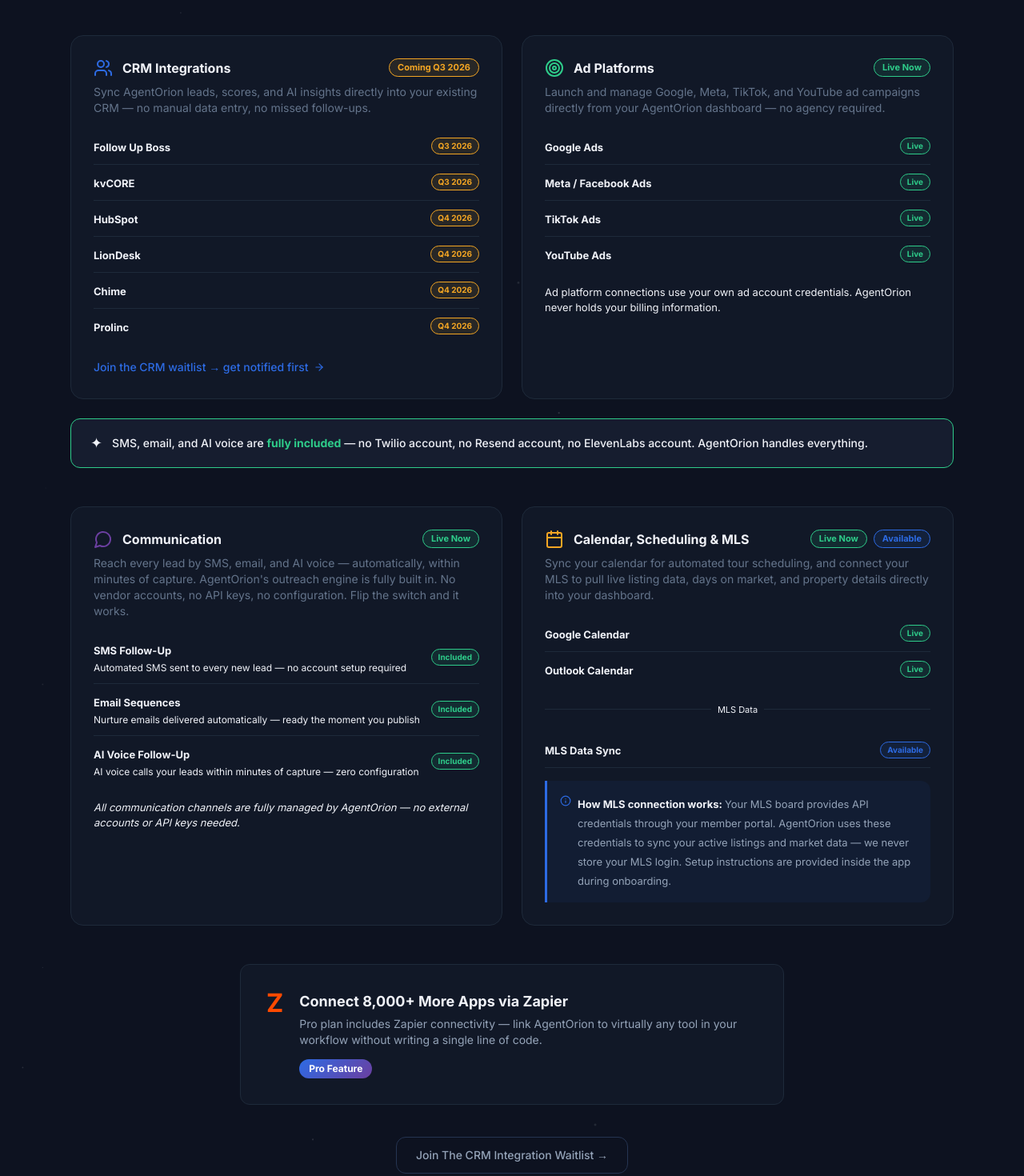
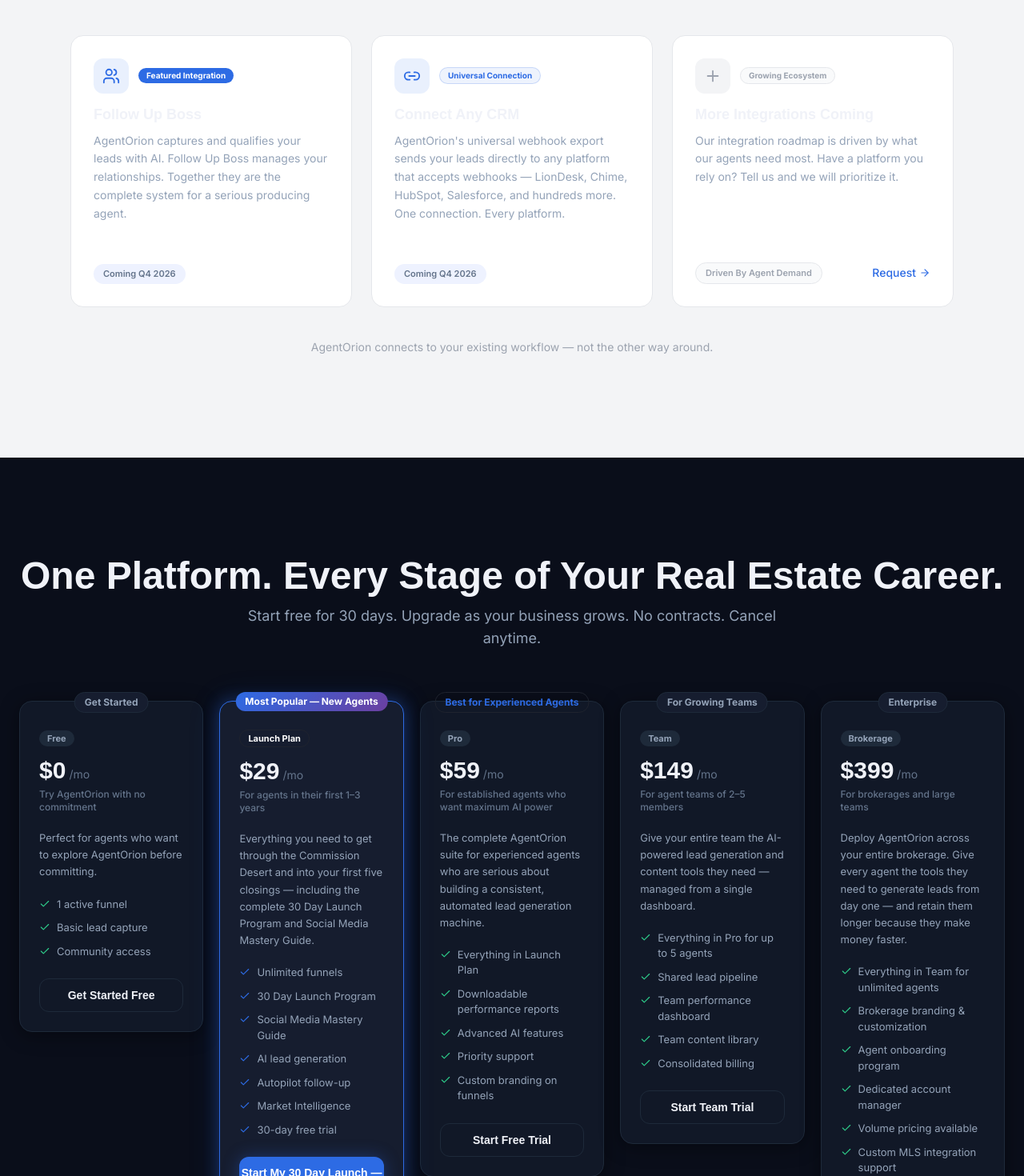
Before and after one commit to farukhsaleem135/agentorionv3, a React (Vite) app: page /landing in a window 1280 px wide. Shown: the part 8220-9690 px from the top of the page at 80% size. Built offline with nearby package versions, Linux system fonts and the light colour scheme; a web font is replaced by a local one.

Commit message:
Refactored integrations section
Co-authored-by: detskyline <218348627+detskyline@users.noreply.github.com>

```diff
--- a/src/components/landing/IntegrationsSection.tsx
+++ b/src/components/landing/IntegrationsSection.tsx
@@ -1,6 +1,5 @@
 import { motion } from "framer-motion";
-import { Users, Target, MessageCircle, Calendar, Info, ArrowRight } from "lucide-react";
-import StarField from "./StarField";
+import { Users, Link2, Plus, ArrowRight } from "lucide-react";
 
 const fadeUp = {
   initial: { opacity: 0, y: 30 },
@@ -9,249 +8,121 @@ const fadeUp = {
   transition: { duration: 0.5 },
 };
 
-interface Integration {
-  name: string;
-  chip: string;
-  chipColor: "gold" | "green" | "blue";
-  note?: string;
-}
+const IntegrationsSection = () => (
+  <section id="integrations" className="relative py-24 sm:py-32 overflow-hidden" style={{ backgroundColor: "#F3F4F6" }}>
+    {/* Top divider */}
+    <div className="absolute top-0 left-0 right-0 h-px bg-border-subtle" />
 
-const chipStyles = {
-  gold: "border-pulse-gold text-pulse-gold",
-  green: "border-signal-green text-signal-green",
-  blue: "border-orion-blue text-orion-blue",
-};
-
-const chipBg = {
-  gold: "var(--color-pulse-gold-bg)",
-  green: "var(--color-signal-green-bg)",
-  blue: "rgba(45,107,228,0.1)",
-};
-
-const IntegrationRow = ({ item }: { item: Integration }) => (
-  <div className="flex items-center justify-between py-2.5 border-b border-border-subtle last:border-b-0">
-    <div className="flex-1">
-      <span className="text-text-disabled font-bold text-[13px] font-inter">{item.name}</span>
-      {item.note && <p className="text-text-muted text-[12px] font-inter mt-0.5">{item.note}</p>}
-    </div>
-    <span className={`inline-flex px-2 py-0.5 rounded-full border text-[10px] font-bold font-inter shrink-0 ${chipStyles[item.chipColor]}`} style={{ backgroundColor: chipBg[item.chipColor] }}>
-      {item.chip}
-    </span>
-  </div>
-);
-
-const StatusBadge = ({ label, color }: { label: string; color: "gold" | "green" | "blue" }) => (
-  <span className={`inline-flex px-2.5 py-0.5 rounded-full border text-[11px] font-bold font-inter ${chipStyles[color]}`} style={{ backgroundColor: chipBg[color] }}>
-    {label}
-  </span>
-);
-
-const crmIntegrations: Integration[] = [
-  { name: "Follow Up Boss", chip: "Q3 2026", chipColor: "gold" },
-  { name: "kvCORE", chip: "Q3 2026", chipColor: "gold" },
-  { name: "HubSpot", chip: "Q4 2026", chipColor: "gold" },
-  { name: "LionDesk", chip: "Q4 2026", chipColor: "gold" },
-  { name: "Chime", chip: "Q4 2026", chipColor: "gold" },
-  { name: "Prolinc", chip: "Q4 2026", chipColor: "gold" },
-];
-
-const adIntegrations: Integration[] = [
-  { name: "Google Ads", chip: "Live", chipColor: "green" },
-  { name: "Meta / Facebook Ads", chip: "Live", chipColor: "green" },
-  { name: "TikTok Ads", chip: "Live", chipColor: "green" },
-  { name: "YouTube Ads", chip: "Live", chipColor: "green" },
-];
-
-const commIntegrations: Integration[] = [
-  { name: "SMS Follow-Up", chip: "Included", chipColor: "green", note: "Automated SMS sent to every new lead — no account setup required" },
-  { name: "Email Sequences", chip: "Included", chipColor: "green", note: "Nurture emails delivered automatically — ready the moment you publish" },
-  { name: "AI Voice Follow-Up", chip: "Included", chipColor: "green", note: "AI voice calls your leads within minutes of capture — zero configuration" },
-];
-
-const calendarIntegrations: Integration[] = [
-  { name: "Google Calendar", chip: "Live", chipColor: "green" },
-  { name: "Outlook Calendar", chip: "Live", chipColor: "green" },
-];
-
-const scrollToWaitlist = () => {
-  const el = document.querySelector("#waitlist");
-  if (el) {
-    const y = el.getBoundingClientRect().top + window.scrollY - 80;
-    window.scrollTo({ top: y, behavior: "smooth" });
-  }
-};
-
-const IntegrationsSection = () => (
-  <section id="integrations" className="relative py-24 sm:py-32 bg-bg-subtle overflow-hidden" style={{ transition: "background-color 350ms ease" }}>
-    <StarField count={60} />
     <div className="relative z-10 max-w-6xl mx-auto px-4 sm:px-6">
       <motion.div {...fadeUp} className="text-center mb-16">
         <h2 className="font-satoshi font-bold text-3xl sm:text-4xl lg:text-[48px] text-text-primary mb-4">
-          Connect AgentOrion To Your World
+          Connects With The Tools You Already Use
         </h2>
-        <p className="text-text-secondary text-lg max-w-[580px] mx-auto">
-          AgentOrion works alongside the tools agents already use — and replaces the ones they shouldn't have to pay for separately.
+        <p className="text-text-secondary text-lg max-w-[640px] mx-auto">
+          AgentOrion integrates natively with the platforms serious real estate agents rely on — with more connections coming as our community grows.
         </p>
       </motion.div>
 
-      <div className="grid grid-cols-1 lg:grid-cols-2 gap-6 mb-12">
-        {/* Card 1: CRM */}
-        <motion.div {...fadeUp} transition={{ delay: 0 }} className="bg-bg-surface border border-border-subtle rounded-2xl p-7 hover:border-border-brand hover:-translate-y-[3px] transition-all duration-300" style={{ transition: "background-color 350ms ease, border-color 300ms ease, transform 300ms ease" }}>
-          <div className="flex items-center justify-between mb-2">
-            <div className="flex items-center gap-3">
-              <Users size={24} className="text-orion-blue" />
-              <span className="font-inter font-bold text-base text-text-primary">CRM Integrations</span>
+      <div className="grid grid-cols-1 lg:grid-cols-3 gap-6 mb-10">
+        {/* Card 1 — Follow Up Boss */}
+        <motion.div
+          {...fadeUp}
+          transition={{ delay: 0 }}
+          className="bg-white border border-[#E5E7EB] rounded-2xl p-7 flex flex-col"
+          style={{ minHeight: 340 }}
+        >
+          <div className="flex items-center gap-3 mb-3">
+            <div className="w-11 h-11 rounded-xl flex items-center justify-center" style={{ backgroundColor: "rgba(45,107,228,0.1)" }}>
+              <Users size={22} style={{ color: "#2D6BE4" }} />
             </div>
-            <StatusBadge label="Coming Q3 2026" color="gold" />
+            <span
+              className="inline-flex px-2.5 py-0.5 rounded-full text-[10px] font-bold text-white"
+              style={{ backgroundColor: "#2D6BE4" }}
+            >
+              Featured Integration
+            </span>
           </div>
-          <p className="text-text-tertiary text-sm font-inter mt-2 mb-4">
-            Sync AgentOrion leads, scores, and AI insights directly into your existing CRM — no manual data entry, no missed follow-ups.
+          <h3 className="font-satoshi font-bold text-lg text-text-primary mb-2">Follow Up Boss</h3>
+          <p className="text-text-secondary text-sm font-inter leading-relaxed flex-1">
+            AgentOrion captures and qualifies your leads with AI. Follow Up Boss manages your relationships. Together they are the complete system for a serious producing agent.
           </p>
-          <div className="mb-4">
-            {crmIntegrations.map((item) => (
-              <IntegrationRow key={item.name} item={item} />
-            ))}
+          <div className="mt-4">
+            <span className="inline-flex px-3 py-1 rounded-full text-[11px] font-semibold" style={{ backgroundColor: "#EEF2FF", color: "#64748B" }}>
+              Coming Q4 2026
+            </span>
           </div>
-          <button onClick={scrollToWaitlist} className="inline-flex items-center gap-1.5 text-orion-blue text-sm font-inter font-medium hover:underline">
-            Join the CRM waitlist → get notified first <ArrowRight size={14} />
-          </button>
         </motion.div>
 
-        {/* Card 2: Ad Platforms */}
-        <motion.div {...fadeUp} transition={{ delay: 0.1 }} className="bg-bg-surface border border-border-subtle rounded-2xl p-7 hover:border-border-brand hover:-translate-y-[3px] transition-all duration-300" style={{ transition: "background-color 350ms ease, border-color 300ms ease, transform 300ms ease" }}>
-          <div className="flex items-center justify-between mb-2">
-            <div className="flex items-center gap-3">
-              <Target size={24} className="text-signal-green" />
-              <span className="font-inter font-bold text-base text-text-primary">Ad Platforms</span>
+        {/* Card 2 — Universal Webhook */}
+        <motion.div
+          {...fadeUp}
+          transition={{ delay: 0.1 }}
+          className="bg-white border border-[#E5E7EB] rounded-2xl p-7 flex flex-col"
+          style={{ minHeight: 340 }}
+        >
+          <div className="flex items-center gap-3 mb-3">
+            <div className="w-11 h-11 rounded-xl flex items-center justify-center" style={{ backgroundColor: "rgba(45,107,228,0.1)" }}>
+              <Link2 size={22} style={{ color: "#2D6BE4" }} />
             </div>
-            <StatusBadge label="Live Now" color="green" />
+            <span
+              className="inline-flex px-2.5 py-0.5 rounded-full text-[10px] font-bold border"
+              style={{ backgroundColor: "rgba(45,107,228,0.08)", color: "#2D6BE4", borderColor: "rgba(45,107,228,0.2)" }}
+            >
+              Universal Connection
+            </span>
           </div>
-          <p className="text-text-tertiary text-sm font-inter mt-2 mb-4">
-            Launch and manage Google, Meta, TikTok, and YouTube ad campaigns directly from your AgentOrion dashboard — no agency required.
+          <h3 className="font-satoshi font-bold text-lg text-text-primary mb-2">Connect Any CRM</h3>
+          <p className="text-text-secondary text-sm font-inter leading-relaxed flex-1">
+            AgentOrion's universal webhook export sends your leads directly to any platform that accepts webhooks — LionDesk, Chime, HubSpot, Salesforce, and hundreds more. One connection. Every platform.
           </p>
-          <div className="mb-4">
-            {adIntegrations.map((item) => (
-              <IntegrationRow key={item.name} item={item} />
-            ))}
+          <div className="mt-4">
+            <span className="inline-flex px-3 py-1 rounded-full text-[11px] font-semibold" style={{ backgroundColor: "#EEF2FF", color: "#64748B" }}>
+              Coming Q4 2026
+            </span>
           </div>
-          <p className="text-text-muted text-[13px] font-inter">
-            Ad platform connections use your own ad account credentials. AgentOrion never holds your billing information.
-          </p>
         </motion.div>
 
-        {/* NO-SETUP CALLOUT — addresses the #1 objection before it forms */}
-        <div
-          className="w-full rounded-xl px-6 py-4 mb-6 flex items-center gap-3 lg:col-span-2"
-          style={{
-            background: 'var(--color-bg-elevated)',
-            border: '1px solid var(--color-signal-green)',
-          }}
+        {/* Card 3 — Coming Soon Pipeline */}
+        <motion.div
+          {...fadeUp}
+          transition={{ delay: 0.2 }}
+          className="bg-white border border-[#E5E7EB] rounded-2xl p-7 flex flex-col"
+          style={{ minHeight: 340 }}
         >
-          <span className="text-lg">✦</span>
-          <p className="text-sm font-medium" style={{ color: 'var(--color-text-primary)' }}>
-            SMS, email, and AI voice are{' '}
-            <span style={{ color: 'var(--color-signal-green)', fontWeight: 700 }}>
-              fully included
+          <div className="flex items-center gap-3 mb-3">
+            <div className="w-11 h-11 rounded-xl flex items-center justify-center" style={{ backgroundColor: "#F3F4F6" }}>
+              <Plus size={22} style={{ color: "#9CA3AF" }} />
+            </div>
+            <span
+              className="inline-flex px-2.5 py-0.5 rounded-full text-[10px] font-bold border"
+              style={{ backgroundColor: "#F9FAFB", color: "#9CA3AF", borderColor: "#E5E7EB" }}
+            >
+              Growing Ecosystem
             </span>
-            {' '}— no Twilio account, no Resend account, no ElevenLabs account.
-            AgentOrion handles everything.
+          </div>
+          <h3 className="font-satoshi font-bold text-lg text-text-primary mb-2">More Integrations Coming</h3>
+          <p className="text-text-secondary text-sm font-inter leading-relaxed flex-1">
+            Our integration roadmap is driven by what our agents need most. Have a platform you rely on? Tell us and we will prioritize it.
           </p>
-        </div>
-
-        {/* Card 3: Communication */}
-        <motion.div {...fadeUp} transition={{ delay: 0.2 }} className="bg-bg-surface border border-border-subtle rounded-2xl p-7 hover:border-border-brand hover:-translate-y-[3px] transition-all duration-300" style={{ transition: "background-color 350ms ease, border-color 300ms ease, transform 300ms ease" }}>
-          <div className="flex items-center justify-between mb-2">
-            <div className="flex items-center gap-3">
-              <MessageCircle size={24} className="text-nebula-purple" />
-              <span className="font-inter font-bold text-base text-text-primary">Communication</span>
-            </div>
-            <StatusBadge label="Live Now" color="green" />
-          </div>
-          <p className="text-text-tertiary text-sm font-inter mt-2 mb-4">
-            Reach every lead by SMS, email, and AI voice — automatically, within minutes of capture. AgentOrion's outreach engine is fully built in. No vendor accounts, no API keys, no configuration. Flip the switch and it works.
-          </p>
-          <div className="mb-4">
-            {commIntegrations.map((item) => (
-              <IntegrationRow key={item.name} item={item} />
-            ))}
-          </div>
-          <p className="text-text-muted text-[13px] font-inter italic">
-            All communication channels are fully managed by AgentOrion — no external accounts or API keys needed.
-          </p>
-        </motion.div>
-
-        {/* Card 4: Calendar, Scheduling & MLS */}
-        <motion.div {...fadeUp} transition={{ delay: 0.3 }} className="bg-bg-surface border border-border-subtle rounded-2xl p-7 hover:border-border-brand hover:-translate-y-[3px] transition-all duration-300" style={{ transition: "background-color 350ms ease, border-color 300ms ease, transform 300ms ease" }}>
-          <div className="flex items-center justify-between mb-2">
-            <div className="flex items-center gap-3">
-              <Calendar size={24} className="text-pulse-gold" />
-              <span className="font-inter font-bold text-base text-text-primary">Calendar, Scheduling & MLS</span>
-            </div>
-            <div className="flex items-center gap-2">
-              <StatusBadge label="Live Now" color="green" />
-              <StatusBadge label="Available" color="blue" />
-            </div>
-          </div>
-          <p className="text-text-tertiary text-sm font-inter mt-2 mb-4">
-            Sync your calendar for automated tour scheduling, and connect your MLS to pull live listing data, days on market, and property details directly into your dashboard.
-          </p>
-          <div className="mb-3">
-            {calendarIntegrations.map((item) => (
-              <IntegrationRow key={item.name} item={item} />
-            ))}
-          </div>
-          <div className="flex items-center gap-2 py-2 mb-3">
-            <div className="flex-1 h-px bg-border-subtle" />
-            <span className="text-text-muted text-[11px] font-inter">MLS Data</span>
-            <div className="flex-1 h-px bg-border-subtle" />
-          </div>
-          <IntegrationRow item={{ name: "MLS Data Sync", chip: "Available", chipColor: "blue" }} />
-
-          <div className="mt-4 rounded-r-lg p-3 sm:p-4" style={{ backgroundColor: "rgba(45,107,228,0.06)", borderLeft: "3px solid var(--color-orion-blue)" }}>
-            <div className="flex items-start gap-2">
-              <Info size={14} className="text-orion-blue mt-0.5 shrink-0" />
-              <div>
-                <span className="text-text-primary text-[13px] font-bold font-inter">How MLS connection works: </span>
-                <span className="text-text-secondary text-[13px] font-inter">
-                  Your MLS board provides API credentials through your member portal. AgentOrion uses these credentials to sync your active listings and market data — we never store your MLS login. Setup instructions are provided inside the app during onboarding.
-                </span>
-              </div>
-            </div>
+          <div className="mt-4 flex items-center justify-between">
+            <span className="inline-flex px-3 py-1 rounded-full text-[11px] font-semibold" style={{ backgroundColor: "#F9FAFB", color: "#9CA3AF", border: "1px solid #E5E7EB" }}>
+              Driven By Agent Demand
+            </span>
+            <a
+              href="mailto:support@agentorion.com?subject=AgentOrion%20Integration%20Request"
+              className="inline-flex items-center gap-1 text-sm font-medium hover:underline"
+              style={{ color: "#2D6BE4" }}
+            >
+              Request <ArrowRight size={14} />
+            </a>
           </div>
         </motion.div>
       </div>
 
-      {/* Zapier bridge */}
-      <motion.div {...fadeUp} className="flex justify-center mb-10">
-        <div className="bg-bg-surface border border-border-subtle rounded-xl p-6 sm:p-8 max-w-[680px] w-full flex flex-col sm:flex-row items-center sm:items-start gap-5" style={{ transition: "background-color 350ms ease, border-color 350ms ease" }}>
-          <span className="text-[#FF4A00] font-inter font-bold text-[32px] leading-none shrink-0">Z</span>
-          <div>
-            <h3 className="font-inter font-bold text-lg text-text-primary mb-1">Connect 8,000+ More Apps via Zapier</h3>
-            <p className="text-text-secondary text-sm font-inter mb-3">
-              Pro plan includes Zapier connectivity — link AgentOrion to virtually any tool in your workflow without writing a single line of code.
-            </p>
-            <span className="inline-block px-3 py-1 rounded-full text-white text-xs font-bold" style={{ background: "var(--gradient-brand)" }}>
-              Pro Feature
-            </span>
-          </div>
-        </div>
-      </motion.div>
-
-      {/* CRM Waitlist CTA */}
-      <motion.div {...fadeUp} className="flex justify-center mb-10">
-        <button
-          onClick={scrollToWaitlist}
-          className="inline-flex items-center gap-2 px-6 py-3 rounded-xl border border-border-default text-text-secondary font-medium text-sm hover:border-border-brand hover:text-text-primary hover:bg-bg-elevated transition-all"
-          style={{ transition: "all 350ms ease" }}
-        >
-          Join The CRM Integration Waitlist →
-        </button>
-      </motion.div>
-
-      {/* Legal disclaimer */}
-      <p className="text-text-disabled text-[12px] font-inter text-center max-w-[700px] mx-auto leading-relaxed">
-        SMS, email, and AI voice follow-up are included features of AgentOrion. Message and data rates may apply for SMS delivery. AI voice calls are subject to applicable telecommunications regulations in your jurisdiction. AgentOrion manages all third-party service relationships on your behalf. AgentOrion is not affiliated with, endorsed by, or in official partnership with Follow Up Boss, kvCORE, HubSpot, LionDesk, Chime, Prolinc, Google, Meta, TikTok, YouTube, or Zapier. All product names and logos are trademarks of their respective owners. CRM integration timelines are targets and subject to change.
-      </p>
+      {/* Trust line */}
+      <motion.p {...fadeUp} className="text-center text-sm font-inter" style={{ color: "#9CA3AF" }}>
+        AgentOrion connects to your existing workflow — not the other way around.
+      </motion.p>
     </div>
   </section>
 );
```
